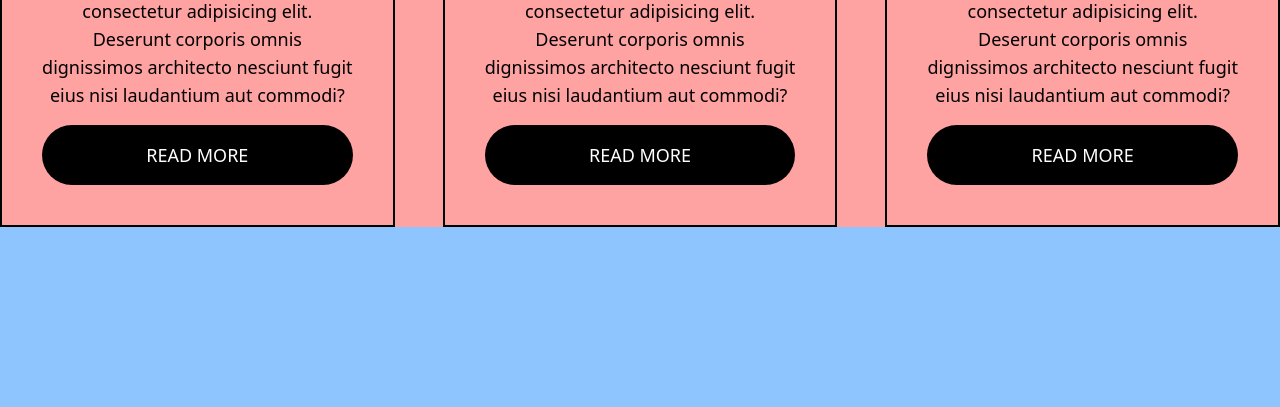
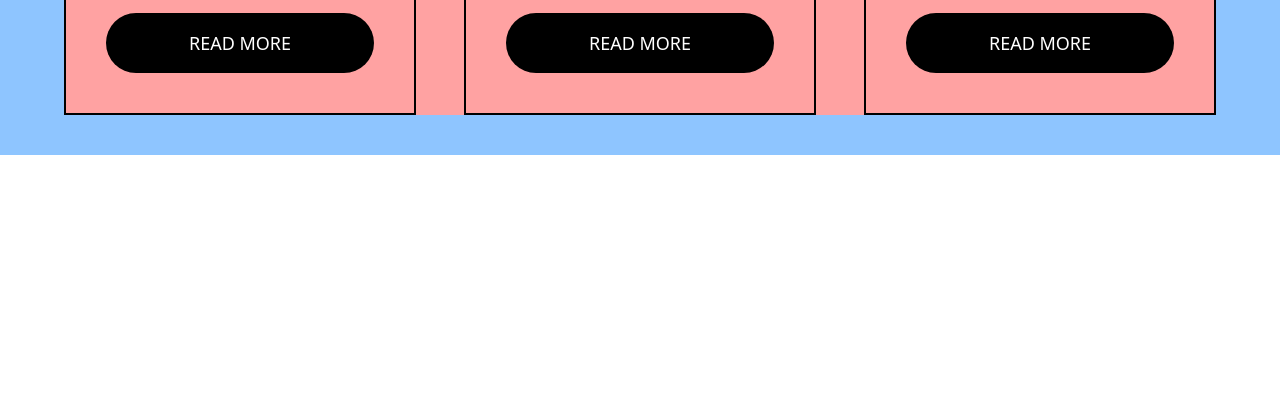
Before and after one commit to rodrigoamb/cards-fs-04, a plain HTML site: page index.html in a window 1280 px wide. Shown: the part 393-800 px from the top of the page. Drawn offline with nearby package versions, Linux system fonts and the light colour scheme.

Commit message:
tailwind

```diff
--- a/index.html
+++ b/index.html
@@ -14,8 +14,8 @@
     <script src="https://cdn.jsdelivr.net/npm/@tailwindcss/browser@4"></script>
   </head>
   <body>
-    <main class="flex justify-center items-center py-10 bg-blue-300 h-screen">
-      <section class="w-[90% bg-red-300 flex flex-col gap-12 lg:flex-row">
+    <main class="flex justify-center items-center py-10 bg-blue-300">
+      <section class="w-[90%] bg-red-300 flex flex-col gap-12 lg:flex-row">
         <div
           class="border-2 border-black p-10 text-center flex flex-col gap-[1rem] items-center"
         >
```
